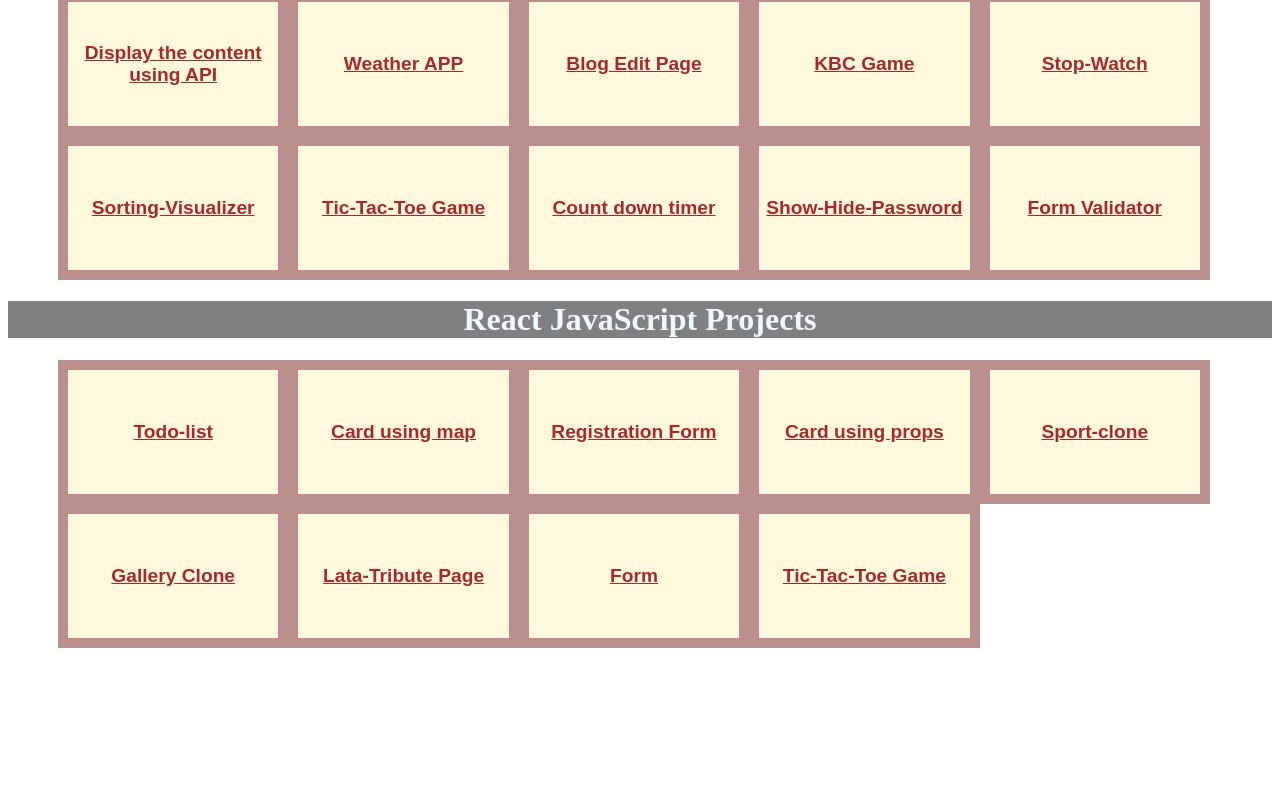
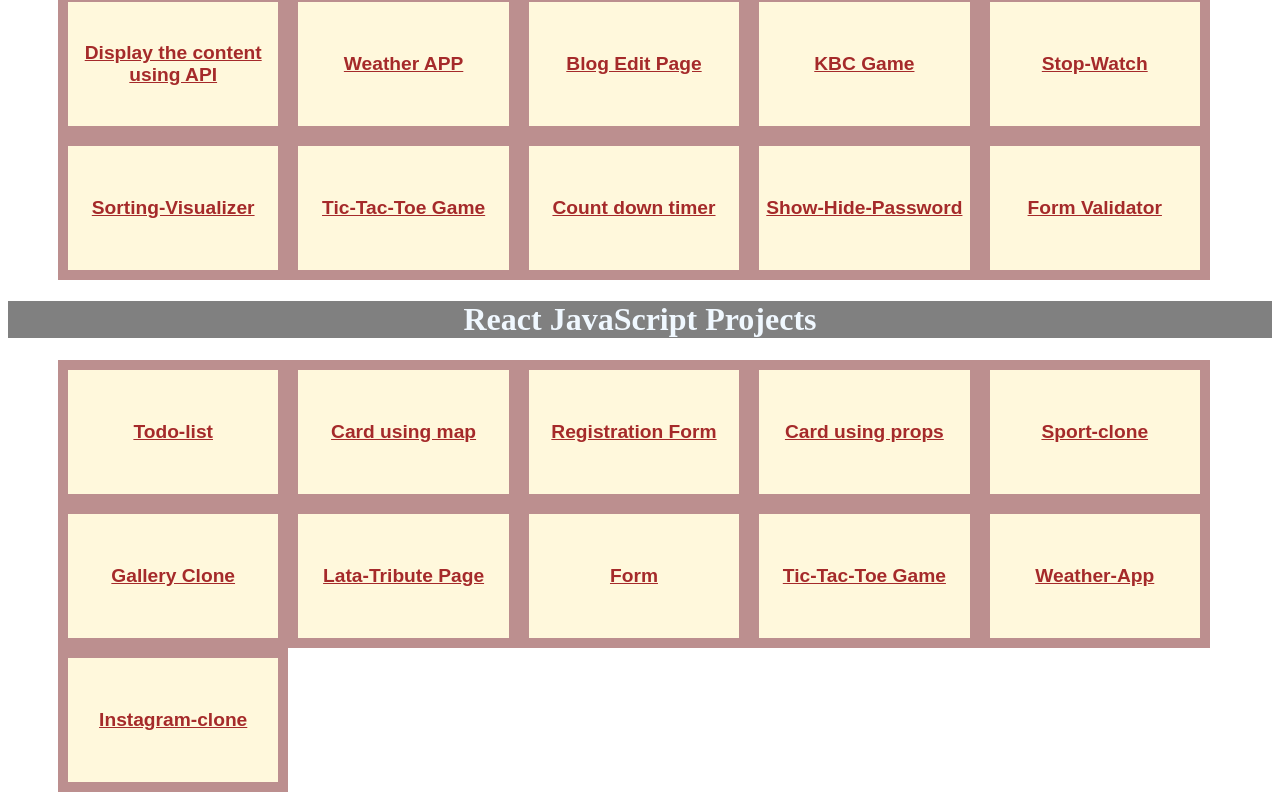
Before and after one commit to SHULBHIGUPTA/Shulbhi-Projects, a plain HTML site: page index.html in a window 1280 px wide. Shown: the part 888-1688 px from the top of the page. Before the commit the page ends 1544 px from the top, so only its background shows below. Drawn offline with Linux system fonts and the light colour scheme.

Commit message:
shulbhi commit

```diff
--- a/index.html
+++ b/index.html
@@ -267,6 +267,16 @@
                     Tic-Tac-Toe Game
                 </a>
             </button>
+            <button>
+                <a href="https://shulbhigupta.github.io/React-weather-app/">
+                    Weather-App
+                </a>
+            </button>
+            <button>
+                <a href="https://shulbhigupta.github.io/React-Instagram-Clone/">
+                    Instagram-clone
+                </a>
+            </button>
         </li>
     </table>
 
```
